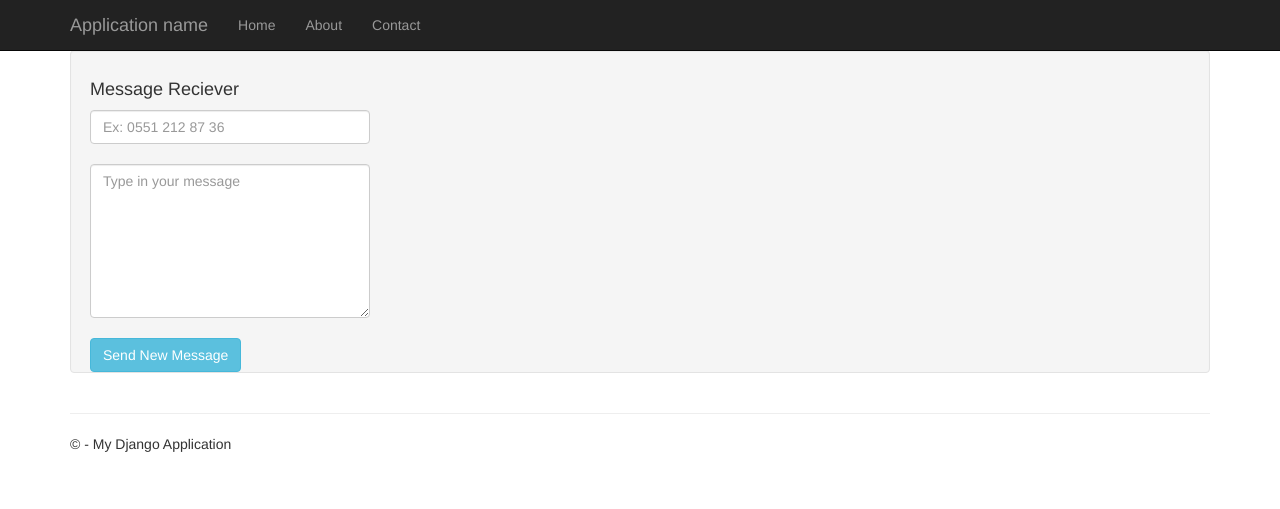
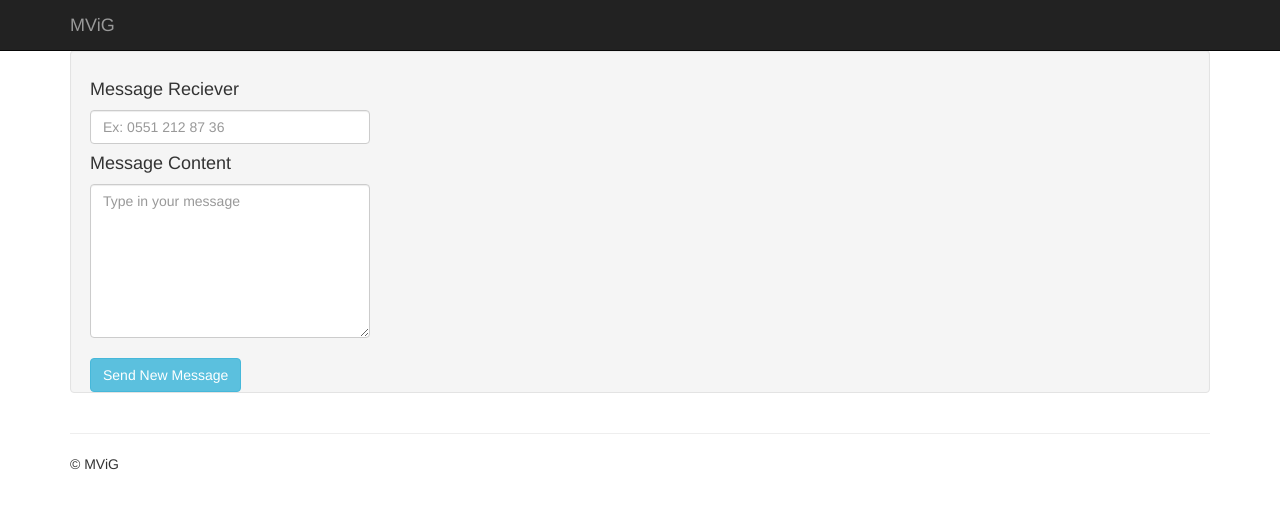
Before and after one commit to dogancankilment/MViG, a Django app: template app/templates/app/index.html in a window 1280 px wide. Shown: the top 509 px of the page. Run offline with Django 3.2, Linux system fonts and the light colour scheme; the template is opened without the code that fills it, so the values that code supplies are empty; some libraries are stand-ins or nearby versions.

Commit message:
Edited home page container

```diff
--- a/app/templates/app/index.html
+++ b/app/templates/app/index.html
@@ -10,7 +10,8 @@
                 <div>
                    <input type="text" class="form-control" placeholder="Ex: 0551 212 87 36">
                 </div>
-                <br>
+
+                <div><h4>Message Content</h4></div>
                 <div>
                     <textarea class="form-control" id="new_message" name="new_message"
                     placeholder="Type in your message" rows="7"></textarea>
--- a/app/templates/app/layout.html
+++ b/app/templates/app/layout.html
@@ -3,7 +3,7 @@
 <head>
     <meta charset="utf-8" />
     <meta name="viewport" content="width=device-width, initial-scale=1.0">
-    <title>{{ title }} - My Django Application</title>
+    <title>MViG</title>
     {% load staticfiles %}
     <link rel="stylesheet" type="text/css" href="{% static 'app/content/bootstrap.min.css' %}" />
     <link rel="stylesheet" type="text/css" href="{% static 'app/content/site.css' %}" />
@@ -19,13 +19,10 @@
                     <span class="icon-bar"></span>
                     <span class="icon-bar"></span>
                 </button>
-                <a href="/" class="navbar-brand">Application name</a>
+                <a href="/" class="navbar-brand">MViG</a>
             </div>
             <div class="navbar-collapse collapse">
                 <ul class="nav navbar-nav">
-                    <li><a href="{% url 'home' %}">Home</a></li>
-                    <li><a href="{% url 'about' %}">About</a></li>
-                    <li><a href="{% url 'contact' %}">Contact</a></li>
                 </ul>
             </div>
         </div>
@@ -35,7 +32,7 @@
 {% block content %}{% endblock %}
         <hr/>
         <footer>
-            <p>&copy; {{ year }} - My Django Application</p>
+            <p>&copy; MViG</p>
         </footer>
     </div>
 
```
